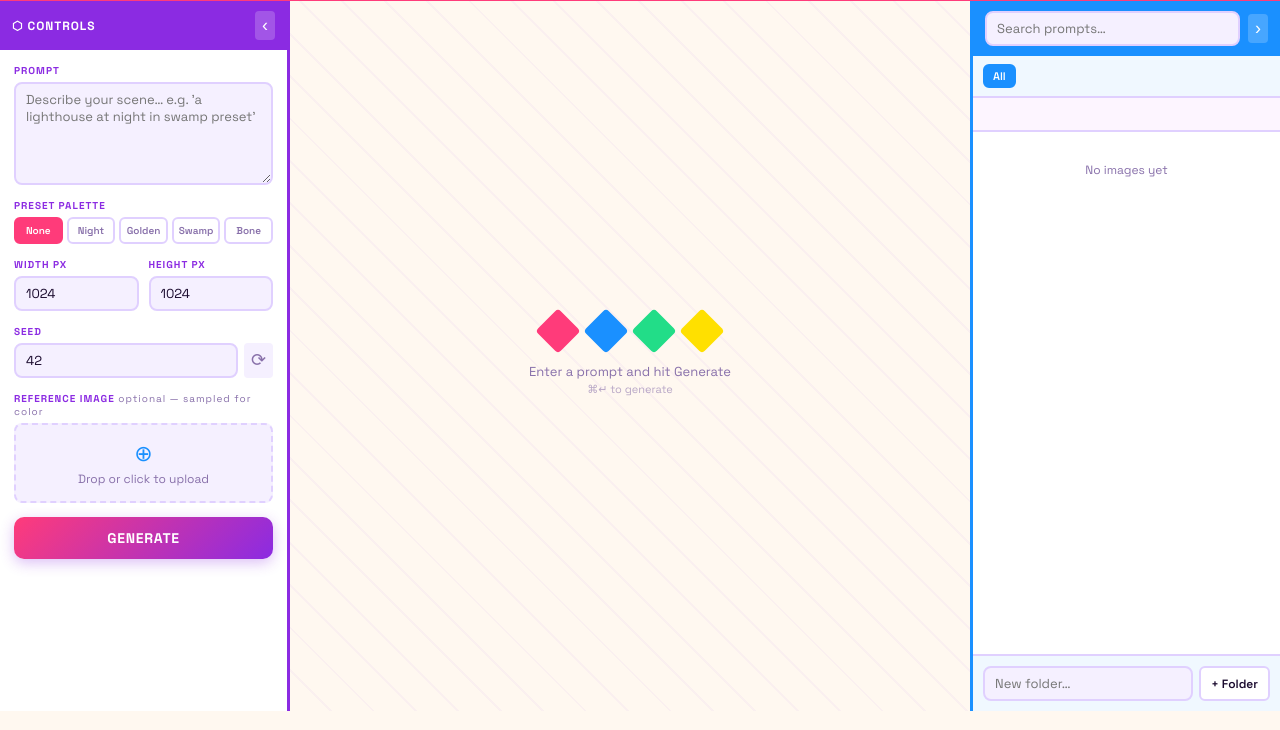
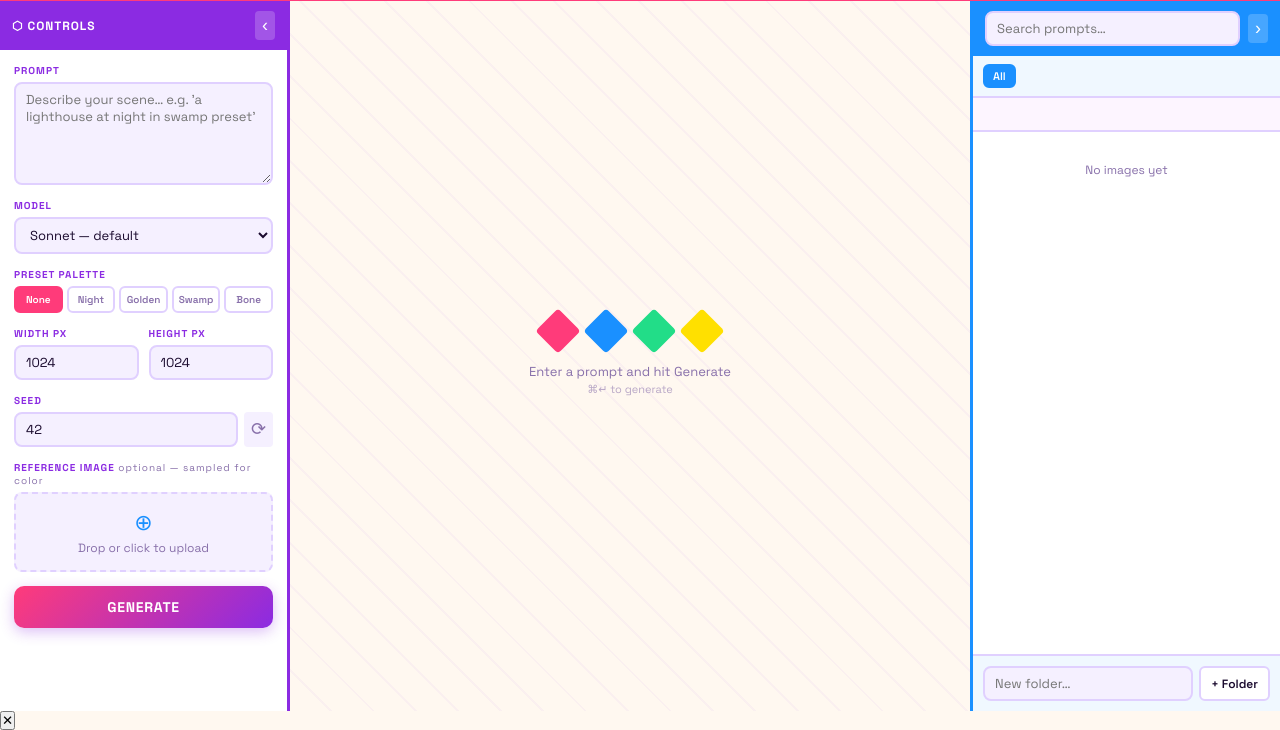
Before and after one commit to ivjames/pillow-polygons, a Flask app: page / in a window 1280 px wide. Shown: the part 89-819 px from the top of the page. Run offline with Flask 3, Linux system fonts and the light colour scheme; data that the repository does not hold is empty; some libraries are stand-ins or nearby versions.

Commit message:
Model selector, spinner, palette fix, gallery imagecache, syntax retry

```diff
--- a/app.py
+++ b/app.py
@@ -103,6 +103,7 @@ Rules:
 - If ref is provided, use ref.getpixel((x,y)) to sample dominant colors
 
 Available presets inject palette dict with keys: bg, atmosphere, accent, grain
+Always use palette.get('bg', (20,20,30)) style access — palette may be empty if no preset selected.
 Available fonts (use try/except):
   /usr/share/fonts/truetype/google-fonts/Poppins-Light.ttf
   /usr/share/fonts/truetype/google-fonts/Poppins-Bold.ttf
@@ -114,7 +115,7 @@ def image_to_b64(path):
     with open(path, "rb") as f:
         return base64.standard_b64encode(f.read()).decode("utf-8")
 
-def call_claude(prompt, ref_path=None, preset=None, seed=42):
+def call_claude(prompt, ref_path=None, preset=None, seed=42, model='claude-sonnet-4-6'):
     client = anthropic.Anthropic(api_key=ANTHROPIC_API_KEY)
 
     user_content = []
@@ -141,7 +142,7 @@ def call_claude(prompt, ref_path=None, preset=None, seed=42):
     })
 
     response = client.messages.create(
-        model="claude-sonnet-4-6",
+        model=model,
         max_tokens=4096,
         system=SYSTEM_PROMPT,
         messages=[{"role": "user", "content": user_content}]
@@ -192,10 +193,32 @@ def generate():
         f.save(ref_path)
         ref_pil = PILImage.open(ref_path).convert("RGB")
 
+    model = request.form.get('model', 'claude-sonnet-4-6')
     try:
-        scene_code, tokens_in, tokens_out = call_claude(prompt, ref_path, preset, seed)
+        scene_code, tokens_in, tokens_out = call_claude(prompt, ref_path, preset, seed, model)
     except Exception as e:
         return jsonify({"error": f"Claude API error: {e}"}), 500
+
+    # syntax check — retry once if bad
+    def check_syntax(code):
+        try:
+            compile(code, "<scene>", "exec")
+            return None
+        except SyntaxError as e:
+            return str(e)
+
+    syntax_err = check_syntax(scene_code)
+    if syntax_err:
+        try:
+            fix_prompt = f"The following Python scene code has a syntax error: {syntax_err}\n\nFix it and return only the corrected code, no explanation:\n\n{scene_code}"
+            scene_code, tokens_in2, tokens_out2 = call_claude(fix_prompt, None, preset, seed, model)
+            tokens_in  += tokens_in2
+            tokens_out += tokens_out2
+        except Exception as e:
+            return jsonify({"error": f"Syntax error and fix failed: {syntax_err}"}), 500
+        syntax_err2 = check_syntax(scene_code)
+        if syntax_err2:
+            return jsonify({"error": f"Syntax error persisted after retry: {syntax_err2}", "scene_code": scene_code}), 500
 
     # render
     img_id   = uuid.uuid4().hex
--- a/renderer.py
+++ b/renderer.py
@@ -140,7 +140,8 @@ def render(
     img, draw = _make_canvas(W, H, preset)
     svg_rec   = SVGRecorder(W, H)
     rng       = random.Random(seed)
-    palette   = PRESETS.get(preset, {}) if preset else {}
+    _base_palette = {"bg": (20,20,30), "atmosphere": (30,30,50,40), "accent": (200,200,255), "grain": 2000}
+    palette   = {**_base_palette, **(PRESETS.get(preset, {}) if preset else {})}
 
     ctx = {
         "img":       img,
--- a/static/css/app.css
+++ b/static/css/app.css
@@ -226,7 +226,15 @@ textarea { resize: vertical; min-height: 85px; }
   transform: none;
   box-shadow: none;
 }
-.spinner { animation: spin 0.8s linear infinite; display: inline-block; }
+.spinner { display: inline-block; }
+#spin-hex { animation: spin-hex 1.2s linear infinite; transform-origin: 10px 10px; }
+#spin-tri { animation: spin-tri 1.2s ease-in-out infinite reverse; transform-origin: 10px 10px; }
+@keyframes spin-hex { to { transform: rotate(360deg); } }
+@keyframes spin-tri {
+  0%   { transform: rotate(0deg) scale(1); opacity: 0.4; }
+  50%  { transform: rotate(180deg) scale(0.6); opacity: 0.9; }
+  100% { transform: rotate(360deg) scale(1); opacity: 0.4; }
+}
 @keyframes spin { to { transform: rotate(360deg); } }
 
 /* ── Token meter ── */
--- a/static/js/app.js
+++ b/static/js/app.js
@@ -114,6 +114,7 @@ async function generate() {
   const fd = new FormData();
   fd.append("prompt", p);
   fd.append("preset", selectedPreset);
+  fd.append("model",  $("model-select").value);
   fd.append("seed",   seedInput.value);
   fd.append("width",  widthInput.value);
   fd.append("height", heightInput.value);
@@ -255,6 +256,8 @@ deleteBtn.addEventListener("click", async () => {
 });
 
 /* ── Gallery ── */
+const imageCache = {};
+
 async function loadGallery() {
   const params = new URLSearchParams();
   if (searchQ)      params.set("q",      searchQ);
@@ -269,9 +272,11 @@ async function loadGallery() {
     return;
   }
 
+  images.forEach(img => imageCache[img.id] = img);
+
   galleryGrid.innerHTML = images.map(img => `
     <div class="gallery-thumb ${activeImage?.id === img.id ? 'active' : ''}"
-         data-id="${img.id}" onclick="loadImage(${JSON.stringify(JSON.stringify(img))})">
+         data-id="${img.id}" onclick="loadImageById('${img.id}')">
       <img src="${img.thumb_url}" alt="" loading="lazy">
       <div class="thumb-prompt">${img.prompt || ''}</div>
     </div>
@@ -280,8 +285,9 @@ async function loadGallery() {
   await loadTagBar();
 }
 
-function loadImage(jsonStr) {
-  const img = JSON.parse(jsonStr);
+function loadImageById(id) {
+  const img = imageCache[id];
+  if (!img) return;
   showImage(img);
   setTokens(img.tokens_in || 0, img.tokens_out || 0);
   selectThumb(img.id);
--- a/templates/index.html
+++ b/templates/index.html
@@ -30,6 +30,15 @@
         </div>
 
         <div class="field">
+          <label>Model</label>
+          <select id="model-select">
+            <option value="claude-haiku-4-5">Haiku — fast &amp; cheap</option>
+            <option value="claude-sonnet-4-6" selected>Sonnet — default</option>
+            <option value="claude-opus-4-6">Opus — best</option>
+          </select>
+        </div>
+
+                <div class="field">
           <label>Preset palette</label>
           <div class="preset-grid">
             <button class="preset-btn active" data-preset="">None</button>
@@ -74,7 +83,10 @@
 
         <button class="generate-btn" id="generate-btn">
           <span id="btn-label">Generate</span>
-          <span class="spinner hidden" id="spinner">◌</span>
+          <svg class="spinner hidden" id="spinner" width="20" height="20" viewBox="0 0 20 20" fill="none" xmlns="http://www.w3.org/2000/svg">
+          <polygon id="spin-hex" points="10,1 17,5 17,15 10,19 3,15 3,5" stroke="white" stroke-width="1.5" fill="none" stroke-linejoin="round"/>
+          <polygon id="spin-tri" points="10,4 15,13 5,13" stroke="white" stroke-width="1" fill="white" opacity="0.4"/>
+        </svg>
         </button>
 
         <div class="token-meter hidden" id="token-meter">
@@ -153,6 +165,13 @@
     </aside>
 
   </div>
+
+    <div class="lightbox-inner">
+      <button class="lightbox-close" id="lightbox-close">✕</button>
+      <img class="lightbox-img" id="lightbox-img" alt="">
+      <div class="lightbox-caption" id="lightbox-caption"></div>
+    </div>
+  </div>
   <script src="/static/js/app.js"></script>
 </body>
 </html>
```
Also changed, not shown: static/banner.png (renamed from banner.png), 11 other files.
